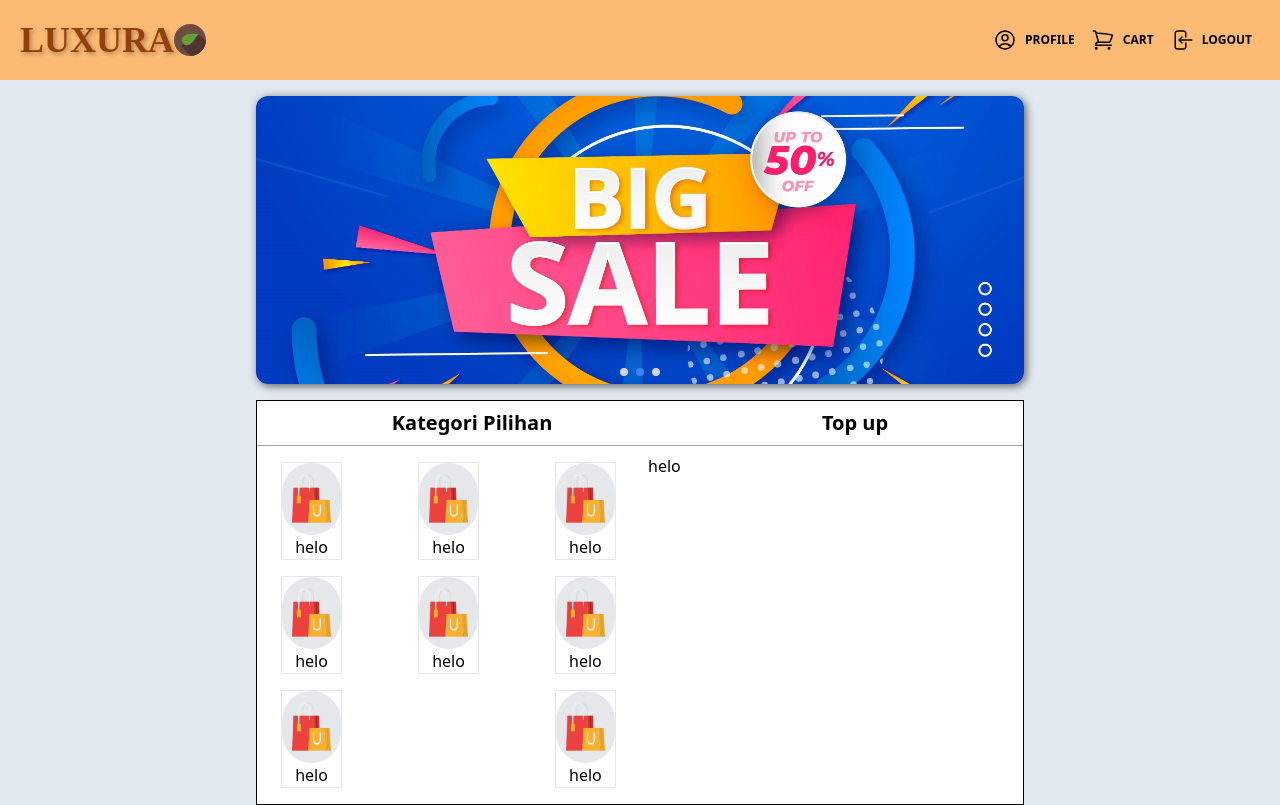
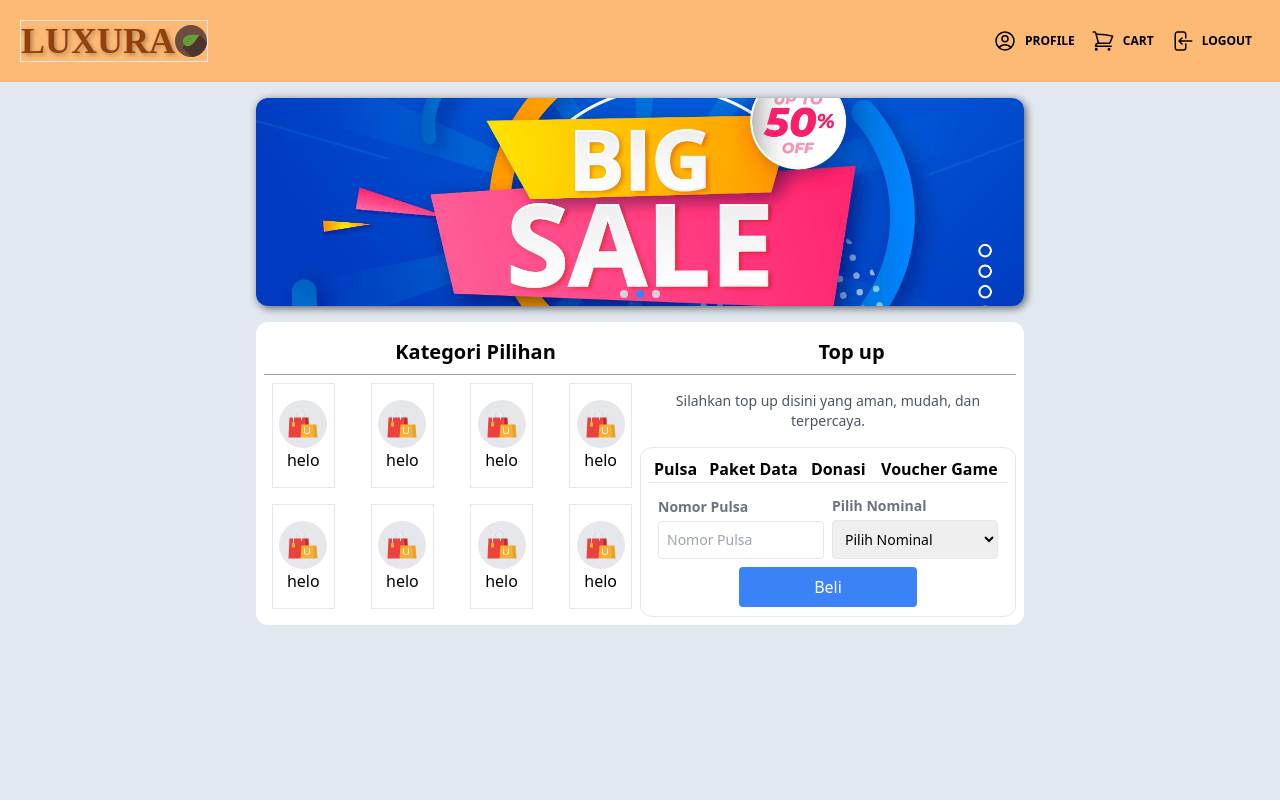
Before and after one commit to RaihanHafiz27/Belajar-APi, a React (Vite) app: page /test in a window 1280 px wide. Built offline with nearby package versions, Linux system fonts and the light colour scheme.

Commit message:
membuat table top up

```diff
--- a/package.json
+++ b/package.json
@@ -12,6 +12,7 @@
   "dependencies": {
     "react": "^18.2.0",
     "react-dom": "^18.2.0",
+    "react-modal": "^3.16.1",
     "react-router-dom": "^6.23.1"
   },
   "devDependencies": {
--- a/src/components/Elements/Button/Button.jsx
+++ b/src/components/Elements/Button/Button.jsx
@@ -7,7 +7,7 @@ export const Button = (props) => {
   } = props;
   return (
     <button
-      className={`py-1 my-2 mb-5 lg:py-2 bg-amber-600 hover:bg-amber-700 text-slate-200 ${classname} w-full`}
+      className={`py-1 my-2  lg:py-2 bg-amber-600 hover:bg-amber-700 text-slate-200 ${classname} w-full`}
       type={type}
       onClick={onClick}
     >
--- a/src/components/Fragments/CardCategory.jsx
+++ b/src/components/Fragments/CardCategory.jsx
@@ -1,11 +1,11 @@
 export const CardCategory = () => {
   return (
-    <div className="flex flex-col items-center justify-center w-1/5 m-2 border lg:mx-4 lg:w-2/12">
+    <div className="flex flex-col items-center justify-center w-1/5 m-2 border 2xl:mx-4 lg:w-2/12">
       <div className="p-2 bg-gray-200 rounded-full">
         <img
           src="/images/online-shopping.png"
           alt=""
-          className="w-8 h-8 lg:w-14 lg:h-14"
+          className="w-8 h-8 2xl:w-14 2xl:h-14"
         />
       </div>
       <span className="text-sm lg:text-base">helo</span>
--- a/src/components/Fragments/Carousel.jsx
+++ b/src/components/Fragments/Carousel.jsx
@@ -21,7 +21,7 @@ const Carousel = ({ images, interval = 3000 }) => {
 
   return (
     <div
-      className="relative w-11/12 h-40 mx-auto overflow-hidden lg:w-3/5 md:h-72 2xl:h-80 rounded-xl"
+      className="relative w-11/12 h-40 mx-auto overflow-hidden lg:w-3/5 md:h-52 2xl:h-80 rounded-xl"
       style={{
         boxShadow: "2px 2px 8px rgba(0,0,0,0.6)",
       }}
--- a/src/components/Fragments/FormLogin.jsx
+++ b/src/components/Fragments/FormLogin.jsx
@@ -23,7 +23,9 @@ export const FormLogin = () => {
         label="Password"
         placeholder="**********"
       />
-      <Button type="submit">Login</Button>
+      <Button type="submit" classname="mb-5">
+        Login
+      </Button>
     </form>
   );
 };
--- a/src/components/Fragments/FromRegister.jsx
+++ b/src/components/Fragments/FromRegister.jsx
@@ -28,7 +28,7 @@ export const FormRegister = () => {
         label="Confirm Password"
         placeholder="**********"
       />
-      <Button>Register</Button>
+      <Button classname="mb-5">Register</Button>
     </form>
   );
 };
--- /dev/null
+++ b/src/components/Fragments/TableTopUp.jsx
@@ -0,0 +1,140 @@
+import React, { useState } from "react";
+
+export const TableTopUp = ({ handlePurchase }) => {
+  const [activeColumn, setActiveColumn] = useState("Pulsa");
+  const [inputValues, setInputValues] = useState({
+    number: "",
+    amount: "",
+  });
+
+  const handleColumnClick = (column) => {
+    setActiveColumn(column);
+  };
+
+  const handleInputChange = (e) => {
+    const { name, value } = e.target;
+    setInputValues({
+      ...inputValues,
+      [name]: value,
+    });
+  };
+
+  const handlePurchaseClick = () => {
+    handlePurchase(); // Memanggil handlePurchase dari props
+  };
+
+  const getPlaceholder = (column, field) => {
+    const placeholders = {
+      Pulsa: { number: "Nomor Pulsa" },
+      "Paket Data": { number: "Nomor Paket Data" },
+      Donasi: { number: "Nomor Donasi" },
+      "Voucher Game": { number: "Nomor Voucher" },
+    };
+    return placeholders[column][field];
+  };
+
+  return (
+    <div className="hidden w-full mx-auto lg:flex-col lg:flex lg:w-1/2">
+      <p className="my-4 text-sm font-medium text-center text-gray-600">
+        Silahkan top up disini yang aman, mudah, dan terpercaya.
+      </p>
+      <div className="hidden w-full border lg:flex rounded-xl">
+        <table className="w-full m-2">
+          <thead>
+            <tr className="border-b">
+              <th
+                onClick={() => handleColumnClick("Pulsa")}
+                className="cursor-pointer"
+              >
+                Pulsa
+              </th>
+              <th
+                onClick={() => handleColumnClick("Paket Data")}
+                className="cursor-pointer"
+              >
+                Paket Data
+              </th>
+              <th
+                onClick={() => handleColumnClick("Donasi")}
+                className="cursor-pointer"
+              >
+                Donasi
+              </th>
+              <th
+                onClick={() => handleColumnClick("Voucher Game")}
+                className="cursor-pointer"
+              >
+                Voucher Game
+              </th>
+            </tr>
+          </thead>
+          <tbody>
+            <tr>
+              <td colSpan={4}>
+                <div className="flex items-center p-2 space-x-2">
+                  <div className="flex flex-col w-full">
+                    <label
+                      htmlFor="number"
+                      className="my-1 text-sm font-semibold text-gray-500"
+                    >
+                      {activeColumn === "Pulsa" && "Nomor Pulsa"}
+                      {activeColumn === "Paket Data" && "Nomor Paket Data"}
+                      {activeColumn === "Donasi" && "Nomor Donasi"}
+                      {activeColumn === "Voucher Game" && "Nomor Voucher"}
+                    </label>
+                    <input
+                      type="text"
+                      id="number"
+                      name="number"
+                      value={inputValues.number}
+                      onChange={handleInputChange}
+                      placeholder={getPlaceholder(activeColumn, "number")}
+                      className="w-full p-2 text-sm border border-gray-200 rounded"
+                    />
+                  </div>
+                  <div className="flex flex-col w-full">
+                    <label
+                      htmlFor="amount"
+                      className="my-1 text-sm font-semibold text-gray-500"
+                    >
+                      Pilih Nominal
+                    </label>
+                    <select
+                      id="amount"
+                      name="amount"
+                      value={inputValues.amount}
+                      onChange={handleInputChange}
+                      className="w-full p-2 text-sm border border-gray-200 rounded"
+                    >
+                      <option value="" disabled hidden>
+                        Pilih Nominal
+                      </option>
+                      <option value="Rp.10000">Rp. 10,000</option>
+                      <option value="Rp.20000">Rp. 20,000</option>
+                      <option value="Rp.30000">Rp. 30,000</option>
+                      <option value="Rp.40000">Rp. 40,000</option>
+                      <option value="Rp.50000">Rp. 50,000</option>
+                      <option value="Rp.60000">Rp. 60,000</option>
+                      <option value="Rp.70000">Rp. 70,000</option>
+                      <option value="Rp.80000">Rp. 80,000</option>
+                      <option value="Rp.90000">Rp. 90,000</option>
+                      <option value="Rp.100000">Rp. 100,000</option>
+                    </select>
+                  </div>
+                </div>
+                <div className="flex items-center justify-center w-full">
+                  <button
+                    onClick={handlePurchaseClick} // Menggunakan handlePurchaseClick untuk memanggil handlePurchase
+                    className="w-1/2 p-2 text-white bg-blue-500 rounded hover:bg-blue-700"
+                  >
+                    Beli
+                  </button>
+                </div>
+              </td>
+            </tr>
+          </tbody>
+        </table>
+      </div>
+    </div>
+  );
+};
--- a/src/pages/test.jsx
+++ b/src/pages/test.jsx
@@ -1,4 +1,4 @@
-import React, { useState } from "react";
+import React, { useState, useEffect } from "react";
 import { NavbarTitle } from "../components/Elements/Brand/NavbarTitle";
 import { Button } from "../components/Elements/Button/Button";
 import { HamburgerIcon } from "../assets/Icons/HamburgerIcon";
@@ -8,6 +8,7 @@ import { LogoutIcon } from "../assets/Icons/LogoutIcon";
 import Carousel from "../components/Fragments/Carousel";
 import { CloseIcon } from "../assets/Icons/CloseIcon";
 import { CardCategory } from "../components/Fragments/CardCategory";
+import { TableTopUp } from "../components/Fragments/TableTopUp";
 
 const images = [
   "/images/carousel-1.jpg",
@@ -17,16 +18,51 @@ const images = [
 
 const Testpage = () => {
   const [sidebarOpen, setSidebarOpen] = useState(false);
+  const [modalIsOpen, setModalIsOpen] = useState(false); // State untuk mengontrol modal
+  const [countdown, setCountdown] = useState(300); // Waktu dalam detik, misalnya 5 menit (300 detik)
+  const [showBlur, setShowBlur] = useState(false); // State untuk mengontrol blur background
+
+  useEffect(() => {
+    // Mengurangi countdown setiap detik
+    const timer = setInterval(() => {
+      setCountdown((prevCountdown) => prevCountdown - 1);
+    }, 1000);
+
+    // Membersihkan timer saat komponen unmount
+    return () => clearInterval(timer);
+  }, []);
+
+  const handlePurchase = () => {
+    setModalIsOpen(true); // Munculkan modal ketika tombol Beli diklik
+    setShowBlur(true); // Tampilkan blur background
+  };
+
+  const closeModal = () => {
+    setModalIsOpen(false); // Tutup modal
+    setShowBlur(false); // Hilangkan blur background
+  };
 
   return (
-    <div className="h-auto min-w-screen">
+    <div
+      className={`h-auto min-w-screen`}
+      style={{
+        position: "fixed",
+        inset: 0,
+        zIndex: 50,
+        backdropFilter: "blur(8px)",
+        backgroundColor: "rgba(0, 0, 0, 0.5)",
+        display: "flex",
+        justifyContent: "center",
+        alignItems: "center",
+      }}
+    >
       <div className="w-full min-h-screen bg-slate-200">
         <nav className="relative flex flex-wrap items-center justify-between p-2 bg-orange-300 lg:p-5 border-slate-300">
           <div className="flex flex-wrap items-center justify-between w-full">
-            <div className="relative flex justify-between w-full lg:block lg:justify-start lg:static lg:w-auto">
-              <NavbarTitle classname="w-full" />
+            <div className="relative flex items-center justify-between w-full lg:block lg:justify-start lg:static lg:w-auto">
+              <NavbarTitle classname="w-auto border " />
               <Button
-                classname="flex w-auto mb-0 leading-none bg-transparent hover:bg-transparent lg:hidden"
+                classname="flex justify-end w-auto leading-none bg-transparent border hover:bg-transparent lg:hidden"
                 onClick={() => setSidebarOpen(!sidebarOpen)}
               >
                 <HamburgerIcon />
@@ -83,7 +119,7 @@ const Testpage = () => {
               <div className="flex items-center justify-between p-3 border-b">
                 <NavbarTitle />
                 <Button
-                  classname="flex w-auto mb-0 leading-none bg-transparent hover:bg-transparent"
+                  classname="flex justify-end w-auto mb-0 leading-none bg-transparent hover:bg-transparent"
                   onClick={() => setSidebarOpen(false)}
                 >
                   <CloseIcon />
@@ -130,7 +166,7 @@ const Testpage = () => {
         <div className="my-2 lg:my-4">
           <Carousel images={images} />
         </div>
-        <div className="w-11/12 h-auto mx-auto bg-white border border-black lg:w-3/5">
+        <div className="w-11/12 h-auto p-2 mx-auto bg-white rounded-xl lg:w-3/5">
           <div className="flex justify-around py-2 border-b border-gray-400">
             <h2 className="text-sm font-semibold lg:text-xl">
               Kategori Pilihan
@@ -140,7 +176,7 @@ const Testpage = () => {
             </h2>
           </div>
           <div className="flex w-full">
-            <div className="flex flex-wrap justify-between w-full p-2 lg:w-1/2">
+            <div className="flex flex-wrap justify-between w-full lg:w-1/2">
               <CardCategory />
               <CardCategory />
               <CardCategory />
@@ -150,12 +186,46 @@ const Testpage = () => {
               <CardCategory />
               <CardCategory />
             </div>
-            <div className="flex flex-wrap justify-between w-full p-2 lg:w-1/2">
-              <div>helo</div>
+            <TableTopUp handlePurchase={handlePurchase} />{" "}
+            {/* Mengirim prop handlePurchase */}
+          </div>
+        </div>
+      </div>
+
+      {/* Modal Pop-up */}
+      {modalIsOpen && (
+        <div className="fixed inset-0 z-50 flex items-center justify-center overflow-x-hidden overflow-y-auto outline-none focus:outline-none">
+          <div className="relative w-2/3 max-w-lg mx-auto my-6">
+            {/* Content Modal */}
+            <div className="relative p-6 bg-white shadow-xl rounded-xl">
+              <button
+                className="absolute top-0 right-0 m-4 text-lg font-semibold text-gray-500 hover:text-gray-700"
+                onClick={closeModal}
+              >
+                Close
+              </button>
+              <h2 className="mb-4 text-lg font-semibold text-gray-800">
+                Detail Pembelian
+              </h2>
+              <div className="flex items-center justify-center mb-4">
+                {/* Content dalam modal, seperti kode virtual account atau informasi pembayaran */}
+                {/* <Payment /> */}
+                <img src="/img/money.gif" alt="" className="w-40 h-40 ml-40" />
+                <p className="flex justify-center my-4 font-semibold text-gray-800">
+                  Kode Virtual Account: 74267474512
+                </p>
+                <p className="flex justify-center my-2">
+                  Waktu tersisa :{" "}
+                  <span className="ml-1 text-red-600">
+                    {Math.floor(countdown / 60)} menit {countdown % 60} detik
+                  </span>
+                </p>
+              </div>
             </div>
           </div>
         </div>
-      </div>
+      )}
+      {/* End Modal Pop-up */}
     </div>
   );
 };
```
Also changed, not shown: src/popup.css (added, +10 -0 lines), 1 other file (tests, documents, lock files or other folders).
